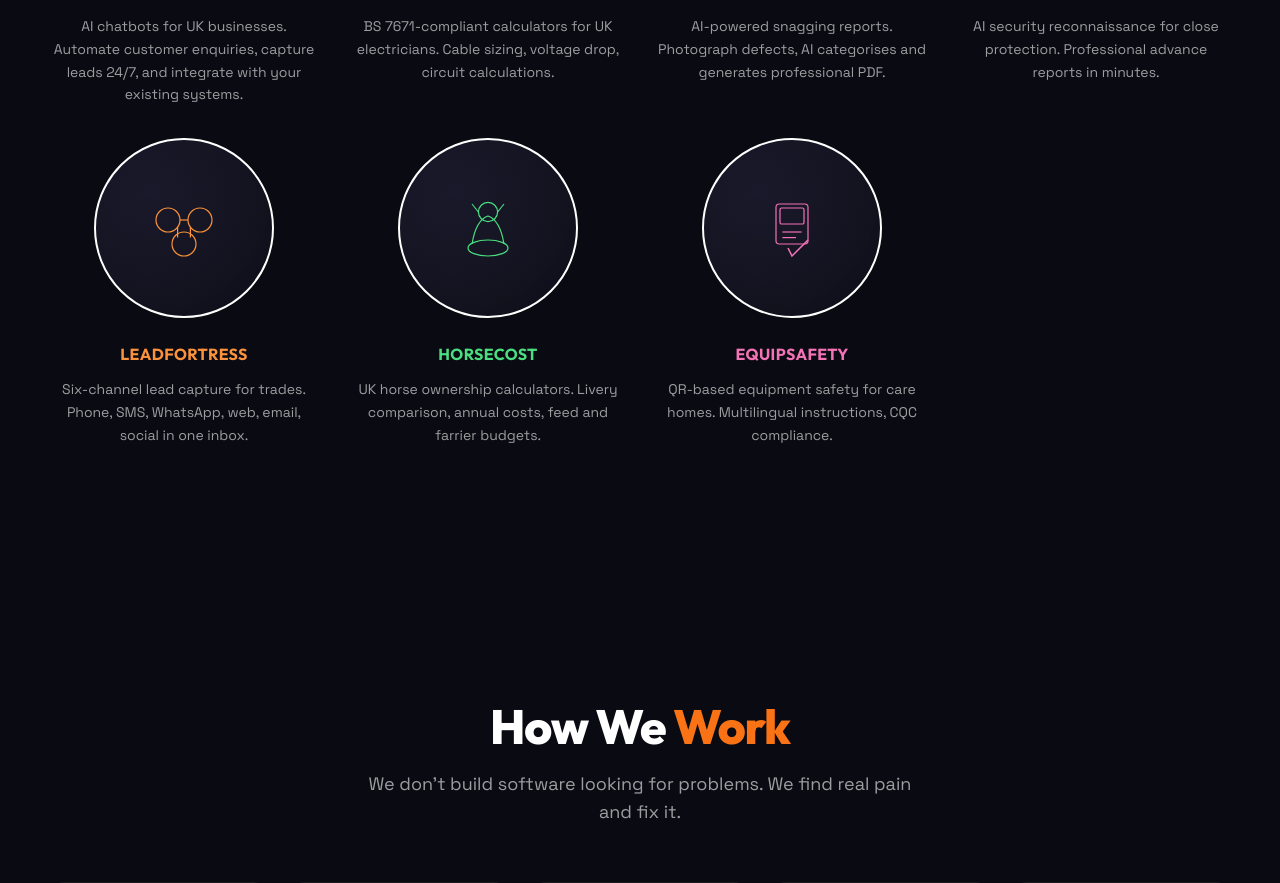
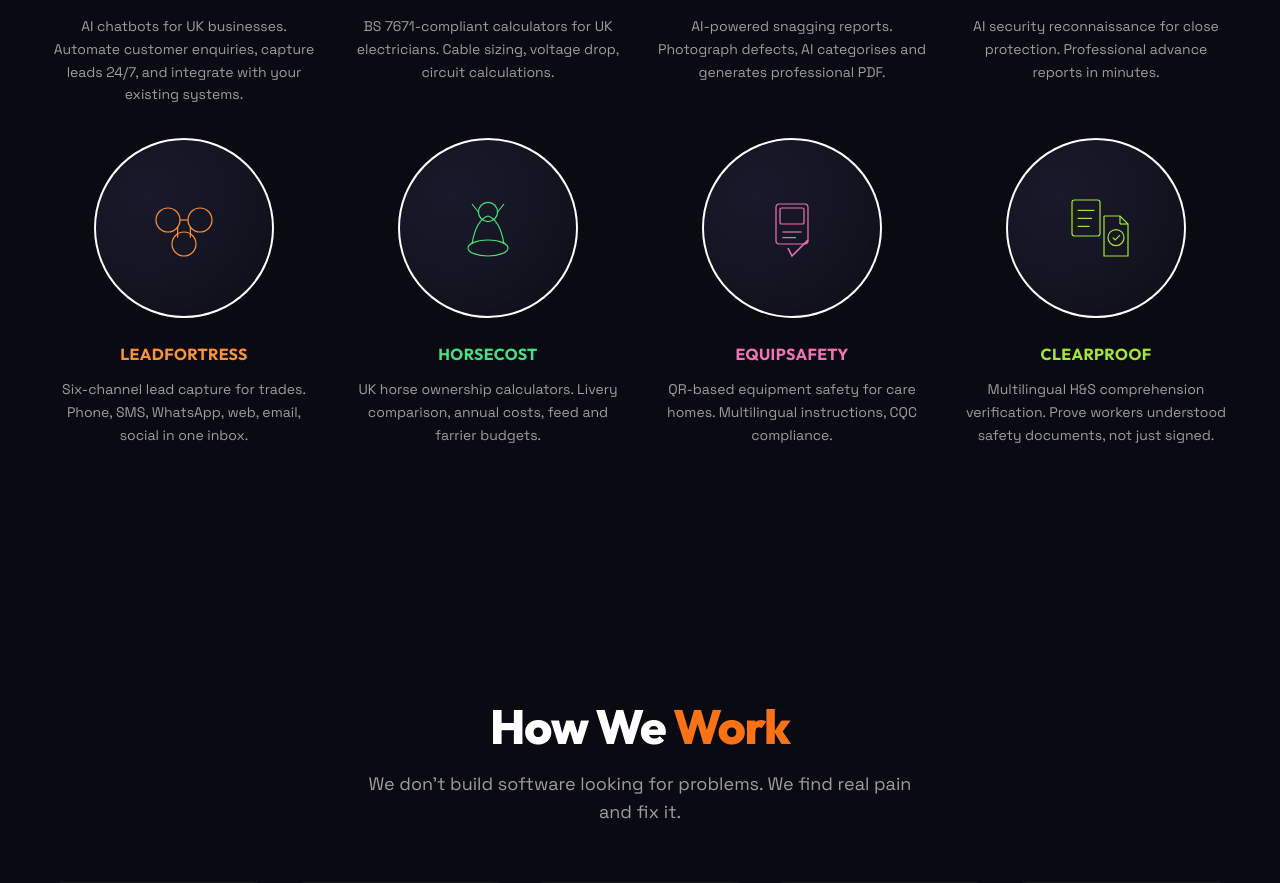
Before and after one commit to Agricog/autaimate, a React (Vite) app: page / in a window 1280 px wide. Shown: the part 1341-2224 px from the top of the page. Built offline with nearby package versions, Linux system fonts and the light colour scheme.

Commit message:
Update App.tsx

```diff
--- a/src/App.tsx
+++ b/src/App.tsx
@@ -8,6 +8,7 @@ const products = [
   { name: 'LeadFortress', url: 'https://leadfortress.co.uk', desc: 'Six-channel lead capture for trades. Phone, SMS, WhatsApp, web, email, social in one inbox.', color: 'orange' },
   { name: 'HorseCost', url: 'https://horsecost.co.uk', desc: 'UK horse ownership calculators. Livery comparison, annual costs, feed and farrier budgets.', color: 'green' },
   { name: 'EquipSafety', url: 'https://equipsafety.co.uk', desc: 'QR-based equipment safety for care homes. Multilingual instructions, CQC compliance.', color: 'pink' },
+  { name: 'ClearProof', url: 'https://clearproof.co.uk', desc: 'Multilingual H&S comprehension verification. Prove workers understood safety documents, not just signed.', color: 'lime' },
 ]
 
 const colorClasses: Record<string, { border: string; glow: string; stroke: string; text: string }> = {
@@ -18,6 +19,7 @@ const colorClasses: Record<string, { border: string; glow: string; stroke: strin
   orange: { border: 'border-orange-500/50', glow: 'hover:shadow-[0_0_50px_rgba(249,115,22,0.3)]', stroke: 'stroke-orange-400', text: 'text-orange-400' },
   green: { border: 'border-green-500/50', glow: 'hover:shadow-[0_0_50px_rgba(34,197,94,0.3)]', stroke: 'stroke-green-400', text: 'text-green-400' },
   pink: { border: 'border-pink-500/50', glow: 'hover:shadow-[0_0_50px_rgba(236,72,153,0.3)]', stroke: 'stroke-pink-400', text: 'text-pink-400' },
+  lime: { border: 'border-lime-500/50', glow: 'hover:shadow-[0_0_50px_rgba(132,204,22,0.3)]', stroke: 'stroke-lime-400', text: 'text-lime-400' },
 }
 
 const icons: Record<string, JSX.Element> = {
@@ -28,6 +30,7 @@ const icons: Record<string, JSX.Element> = {
   LeadFortress: <><circle cx="30" cy="40" r="15" /><circle cx="70" cy="40" r="15" /><circle cx="50" cy="70" r="15" /><line x1="42" y1="48" x2="42" y2="62" /><line x1="58" y1="48" x2="58" y2="62" /><line x1="45" y1="40" x2="55" y2="40" /></>,
   HorseCost: <><path d="M30 70 Q35 40 50 35 Q65 40 70 70" /><circle cx="50" cy="30" r="12" /><line x1="38" y1="30" x2="30" y2="20" /><line x1="62" y1="30" x2="70" y2="20" /><ellipse cx="50" cy="75" rx="25" ry="10" /></>,
   EquipSafety: <><rect x="30" y="20" width="40" height="50" rx="4" /><rect x="35" y="25" width="30" height="20" rx="2" /><line x1="38" y1="55" x2="62" y2="55" /><line x1="38" y1="62" x2="55" y2="62" /><path d="M45 75 L50 85 L70 65" strokeWidth="2" /></>,
+  ClearProof: <><rect x="20" y="15" width="35" height="45" rx="3" /><line x1="27" y1="28" x2="48" y2="28" /><line x1="27" y1="38" x2="45" y2="38" /><line x1="27" y1="48" x2="42" y2="48" /><path d="M60 35 L60 85 L90 85 L90 45 L80 35 L60 35" /><line x1="80" y1="35" x2="80" y2="45" /><line x1="80" y1="45" x2="90" y2="45" /><circle cx="75" cy="62" r="10" /><path d="M71 62 l3 3 6-6" /></>,
 }
 
 const steps = [
```
